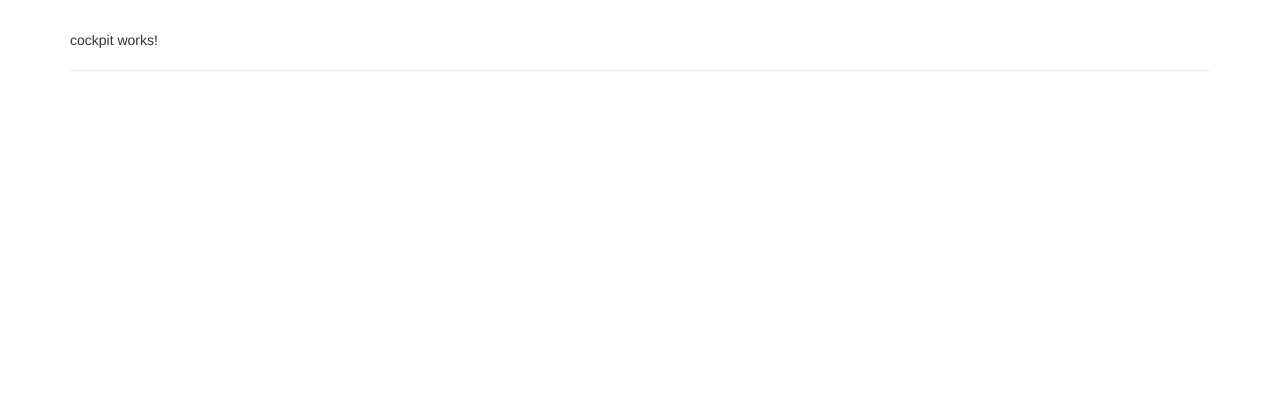
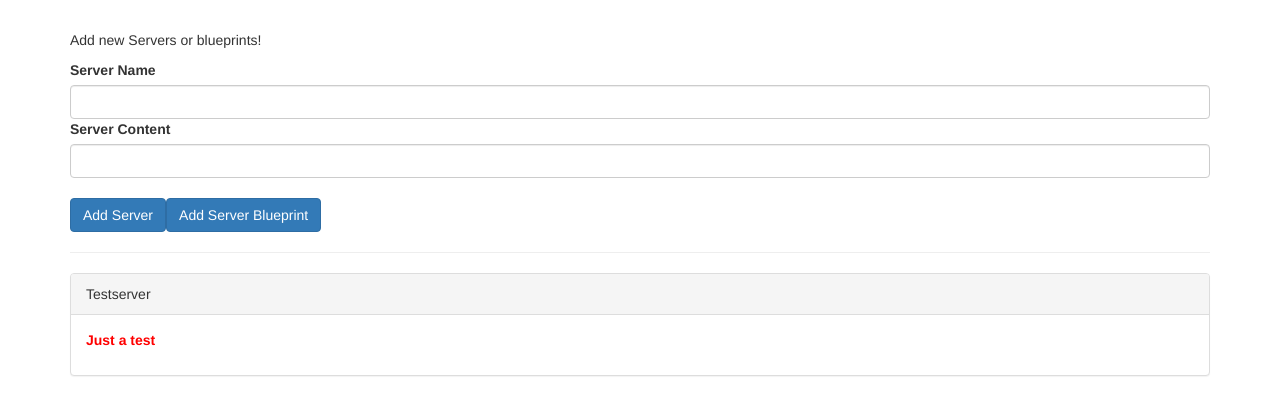
Before and after one commit to mikewiedemann/cmp-databinding-start, an Angular app: page / in a window 1280 px wide. Shown: the top 414 px of the page. Built offline with nearby package versions, Linux system fonts and the light colour scheme.

Commit message:
Chaper 63 -final

```diff
--- a/package.json
+++ b/package.json
@@ -27,6 +27,7 @@
     "core-js": "^2.4.1",
     "rxjs": "^5.2.0",
     "typescript": "^2.4.2",
+    "webpack": "^3.4.1",
     "zone.js": "^0.8.5"
   },
   "devDependencies": {
--- a/src/app/app.component.html
+++ b/src/app/app.component.html
@@ -1,10 +1,13 @@
 <div class="container">
- <app-cockpit></app-cockpit>
+ <app-cockpit
+ (serverCreated)="onServerAddServer($event)"
+ (blueprintCreated)="onServerAddBlueprint($event)"
+ ></app-cockpit>
   <hr>
   <div class="row">
     <div class="col-xs-12">
-      <app-server-element *ngFor="let serverElement of serverElements">
-
+      <app-server-element *ngFor="let serverElement of serverElements"
+      [element]="serverElement">
       </app-server-element>
     </div>
   </div>
--- a/src/app/app.component.ts
+++ b/src/app/app.component.ts
@@ -6,23 +6,21 @@
   styleUrls: ['./app.component.css']
 })
 export class AppComponent {
-  serverElements = [];
-  newServerName = '';
-  newServerContent = '';
+  serverElements = [{type: 'server', name: 'Testserver', content: 'Just a test'}];
 
-  onAddServer() {
+  onServerAddServer(serverData: {serverName: string, serverContent: string}) {
     this.serverElements.push({
       type: 'server',
-      name: this.newServerName,
-      content: this.newServerContent
+      name: serverData.serverName,
+      content: serverData.serverContent
     });
   }
 
-  onAddBlueprint() {
+  onServerAddBlueprint(blueprintData: {serverName: string, serverContent: string}) {
     this.serverElements.push({
       type: 'blueprint',
-      name: this.newServerName,
-      content: this.newServerContent
+      name: blueprintData.serverName,
+      content: blueprintData.serverContent
     });
   }
 }
--- a/src/app/cockpit/cockpit.component.html
+++ b/src/app/cockpit/cockpit.component.html
@@ -1,3 +1,16 @@
-<p>
-  cockpit works!
-</p>
+  <div class="row">
+    <div class="col-xs-12">
+      <p>Add new Servers or blueprints!</p>
+      <label>Server Name</label>
+      <input type="text" class="form-control" [(ngModel)]="newServerName">
+      <label>Server Content</label>
+      <input type="text" class="form-control" [(ngModel)]="newServerContent">
+      <br>
+      <button
+        class="btn btn-primary"
+        (click)="onAddServer()">Add Server</button>
+      <button
+        class="btn btn-primary"
+        (click)="onAddBlueprint()">Add Server Blueprint</button>
+    </div>
+  </div>
--- a/src/app/cockpit/cockpit.component.ts
+++ b/src/app/cockpit/cockpit.component.ts
@@ -1,4 +1,4 @@
-import { Component, OnInit } from '@angular/core';
+import { Component, OnInit, EventEmitter, Output } from '@angular/core';
 
 @Component({
   selector: 'app-cockpit',
@@ -6,7 +6,8 @@
   styleUrls: ['./cockpit.component.css']
 })
 export class CockpitComponent implements OnInit {
-
+  @Output() serverCreated = new EventEmitter<{serverName: string, serverContent: string}>();
+  @Output() blueprintCreated = new EventEmitter<{serverName: string, serverContent: string}>();
   newServerName = '';
   newServerContent = '';
 
@@ -16,18 +17,10 @@
   }
 
     onAddServer() {
-    // this.serverElements.push({
-    //   type: 'server',
-    //   name: this.newServerName,
-    //   content: this.newServerContent
-    // });
+      this.serverCreated.emit({serverName: this.newServerName, serverContent: this.newServerContent});
   }
 
   onAddBlueprint() {
-    // this.serverElements.push({
-    //   type: 'blueprint',
-    //   name: this.newServerName,
-    //   content: this.newServerContent
-    // });
+    this.blueprintCreated.emit({serverName: this.newServerName, serverContent: this.newServerContent});
   }
 }
--- a/src/app/server-element/server-element.component.ts
+++ b/src/app/server-element/server-element.component.ts
@@ -1,4 +1,4 @@
-import { Component, OnInit } from '@angular/core';
+import { Component, OnInit, Input } from '@angular/core';
 
 @Component({
   selector: 'app-server-element',
@@ -6,7 +6,7 @@
   styleUrls: ['./server-element.component.css']
 })
 export class ServerElementComponent implements OnInit {
-  element: {type: string, name: string, content: string};
+  @Input() element: {type: string, name: string, content: string};
 
   constructor() { }
 
```
Also changed, not shown: 1 other file (tests, documents, lock files or other folders).
